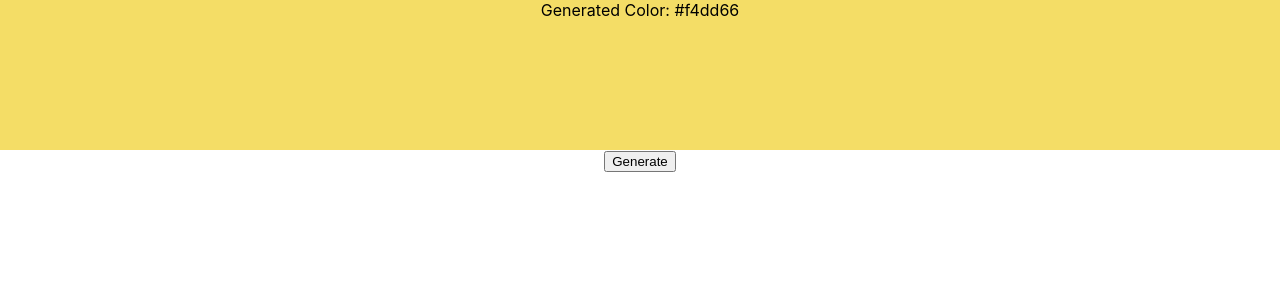
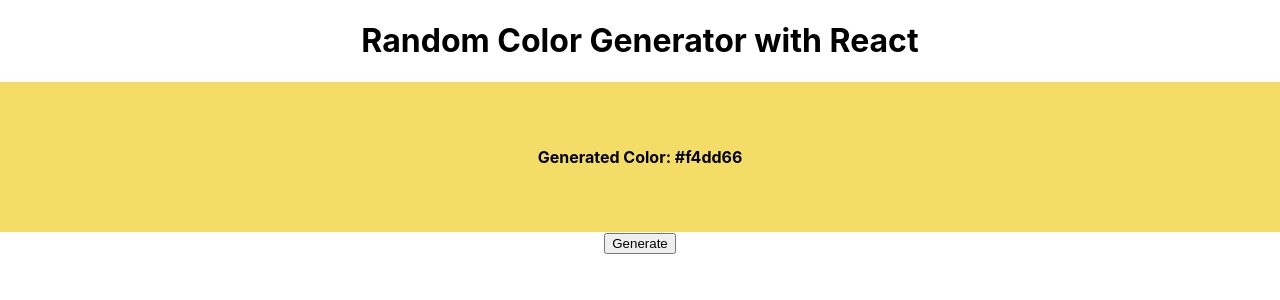
Before and after one commit to pipomajun/react-random-color, a React (Create React App) app: page / in a window 1280 px wide. Shown: the top 300 px of the page. Built offline with nearby package versions, Linux system fonts and the light colour scheme.

Commit message:
Add minor changes

```diff
--- a/src/App.js
+++ b/src/App.js
@@ -8,15 +8,19 @@ import { useState } from 'react';
 
 export default function App() {
   const [color, setColor] = useState(randomColor.randomColor());
-  const backgroundColor = color;
 
   return (
     <div className="App">
+      <h1>Random Color Generator with React</h1>
       <div
         style={{
-          backgroundColor: backgroundColor,
+          backgroundColor: color,
           width: 'auto',
           height: '150px',
+          display: 'flex',
+          alignItems: 'center',
+          justifyContent: 'center',
+          fontWeight: 'bold',
         }}
       >
         Generated Color: {color}
```
